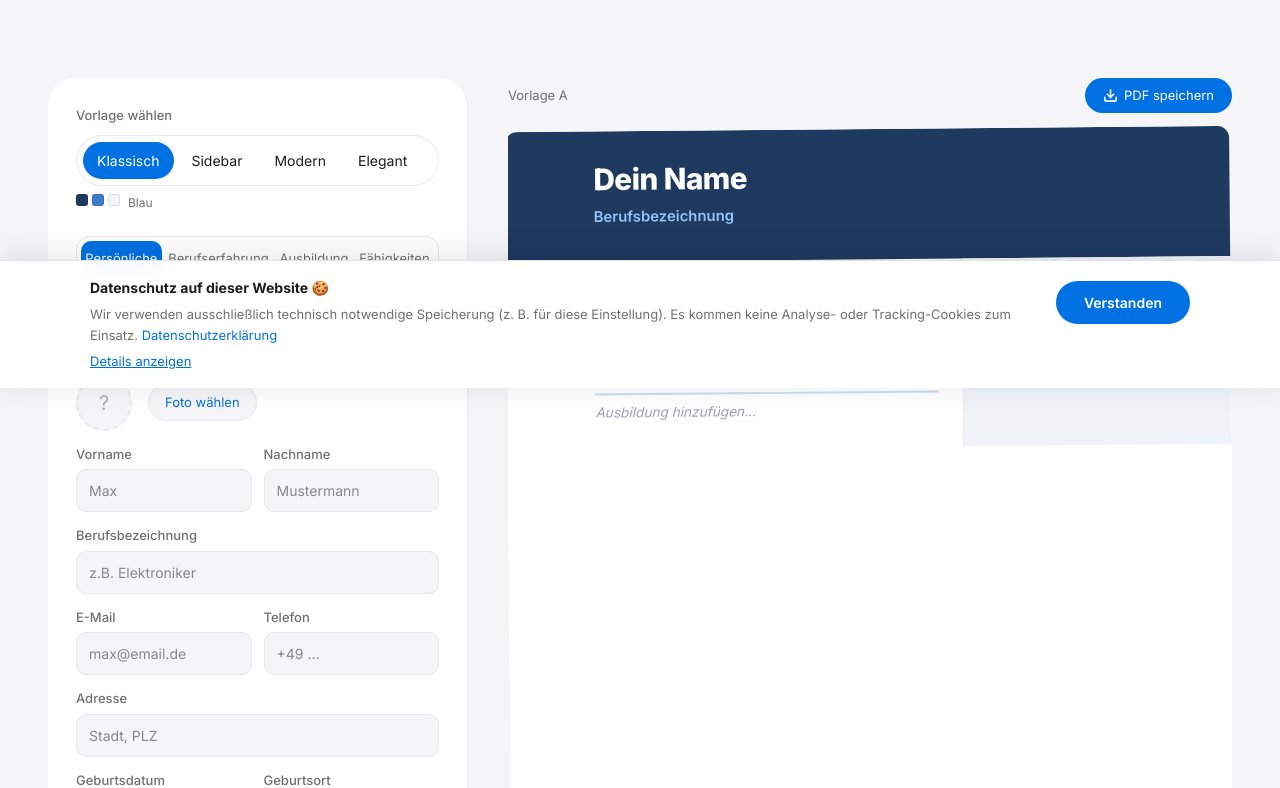
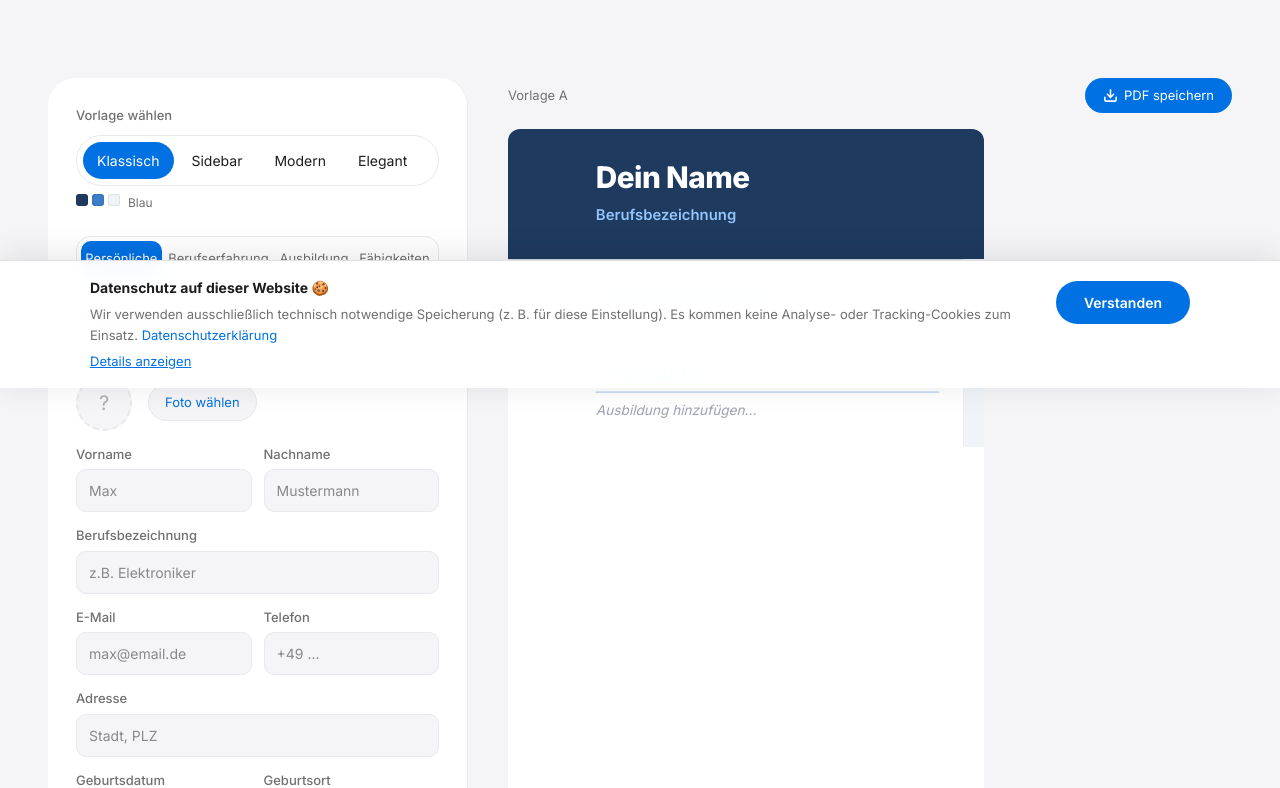
Before and after one commit to MatiXn/webseite2026, a Next.js app in the folder frontend/: page /lebenslauf-erstellen in a window 1280 px wide. Shown: the part 412-1200 px from the top of the page. Built offline with nearby package versions, Linux system fonts and the light colour scheme.

Commit message:
fix: CV-Preview ohne Hover-Animation, korrekter Rand, Text bleibt in Rahmen

```diff
--- a/frontend/src/app/lebenslauf-erstellen/page.tsx
+++ b/frontend/src/app/lebenslauf-erstellen/page.tsx
@@ -175,7 +175,7 @@ function TemplateA({ data, zoom = 1 }: { data: CVData; zoom?: number }) {
   const accent = "#1e3a5f";
   const blue = "#3d7cc9";
   return (
-    <div style={{ fontFamily: "'Inter', 'Helvetica Neue', Arial, sans-serif", background: "#fff", minHeight: "297mm", width: "210mm", fontSize: "11pt", color: "#1a1a2e", zoom, paddingLeft: "2.5cm", paddingRight: "2.0cm", paddingBottom: "2.0cm", boxSizing: "border-box" }}>
+    <div style={{ fontFamily: "'Inter', 'Helvetica Neue', Arial, sans-serif", background: "#fff", minHeight: "297mm", width: "210mm", fontSize: "11pt", color: "#1a1a2e", zoom, paddingLeft: "2.5cm", paddingRight: "2.0cm", paddingBottom: "2.0cm", boxSizing: "border-box", overflow: "hidden", wordBreak: "break-word", overflowWrap: "break-word" }}>
       {/* Header — läuft oben bündig, kein Top-Padding auf äußerem Wrapper */}
       <div style={{ background: accent, color: "#fff", padding: "28px 0 22px", display: "flex", justifyContent: "space-between", alignItems: "flex-start", marginLeft: "-2.5cm", marginRight: "-2.0cm", paddingLeft: "2.5cm", paddingRight: "2.8cm" }}>
         <div style={{ flex: 1 }}>
@@ -263,7 +263,7 @@ function TemplateB({ data, zoom = 1 }: { data: CVData; zoom?: number }) {
   const sidebar = "#1e3a5f";
   const accent = "#60a5fa";
   return (
-    <div style={{ fontFamily: "'Inter', 'Helvetica Neue', Arial, sans-serif", background: "#fff", minHeight: "297mm", width: "210mm", fontSize: "11pt", color: "#1a1a2e", display: "flex", zoom }}>
+    <div style={{ fontFamily: "'Inter', 'Helvetica Neue', Arial, sans-serif", background: "#fff", minHeight: "297mm", width: "210mm", fontSize: "11pt", color: "#1a1a2e", display: "flex", zoom, overflow: "hidden", wordBreak: "break-word", overflowWrap: "break-word" }}>
       {/* Sidebar Left */}
       <div style={{ width: "34%", background: sidebar, color: "#fff", padding: "2.0cm 22px 2.0cm 2.5cm", display: "flex", flexDirection: "column", gap: 20, flexShrink: 0 }}>
         {/* Photo */}
@@ -373,7 +373,7 @@ function TemplateC({ data, zoom = 1 }: { data: CVData; zoom?: number }) {
   const name = [data.vorname, data.nachname].filter(Boolean).join(" ") || "Dein Name";
   const accent = "#059669";
   return (
-    <div style={{ fontFamily: "'Inter', 'Helvetica Neue', Arial, sans-serif", background: "#fff", minHeight: "297mm", width: "210mm", fontSize: "11pt", color: "#111827", zoom }}>
+    <div style={{ fontFamily: "'Inter', 'Helvetica Neue', Arial, sans-serif", background: "#fff", minHeight: "297mm", width: "210mm", fontSize: "11pt", color: "#111827", zoom, overflow: "hidden", wordBreak: "break-word", overflowWrap: "break-word" }}>
       {/* Header */}
       <div style={{ borderBottom: `4px solid ${accent}`, padding: "2.0cm 2.0cm 22px 2.5cm" }}>
         <div style={{ display: "flex", justifyContent: "space-between", alignItems: "flex-end" }}>
@@ -464,7 +464,7 @@ function TemplateD({ data, zoom = 1 }: { data: CVData; zoom?: number }) {
   const accent = "#7c3aed";
   const sidebar = "#1e1b4b";
   return (
-    <div style={{ fontFamily: "'Inter', 'Helvetica Neue', Arial, sans-serif", background: "#fff", minHeight: "297mm", width: "210mm", fontSize: "11pt", color: "#1a1a2e", display: "flex", zoom }}>
+    <div style={{ fontFamily: "'Inter', 'Helvetica Neue', Arial, sans-serif", background: "#fff", minHeight: "297mm", width: "210mm", fontSize: "11pt", color: "#1a1a2e", display: "flex", zoom, overflow: "hidden", wordBreak: "break-word", overflowWrap: "break-word" }}>
       {/* Sidebar Left */}
       <div style={{ width: "35%", background: sidebar, color: "#fff", padding: "2.0cm 18px 2.0cm 2.5cm", display: "flex", flexDirection: "column", gap: 18, flexShrink: 0 }}>
         {data.foto ? (
@@ -600,7 +600,7 @@ export default function LebenslaufPage() {
   const [mobileTab, setMobileTab] = useState<"form" | "preview">("form");
   const [isMobile, setIsMobile] = useState(false);
   const [heroVisible, setHeroVisible] = useState(false);
-  const [previewHovered, setPreviewHovered] = useState(false);
+
   const [previewScale, setPreviewScale] = useState(0.7);
   const printRef = useRef<HTMLDivElement>(null);
   const previewColRef = useRef<HTMLDivElement>(null);
@@ -1067,17 +1067,14 @@ export default function LebenslaufPage() {
             </button>
           </div>
 
-          {/* CV preview card with subtle rotation hover */}
+          {/* CV preview card */}
           <div
-            onMouseEnter={() => setPreviewHovered(true)}
-            onMouseLeave={() => setPreviewHovered(false)}
             style={{
               position: "relative",
               borderRadius: 12,
               overflow: "hidden",
-              transform: previewHovered ? "rotate(0deg)" : "rotate(-0.5deg)",
-              transition: "transform 0.3s ease",
               background: "#fff",
+              width: `${Math.round(794 * previewScale)}px`,
               height: `${Math.round(1123 * previewScale)}px`,
             }}
           >
```
